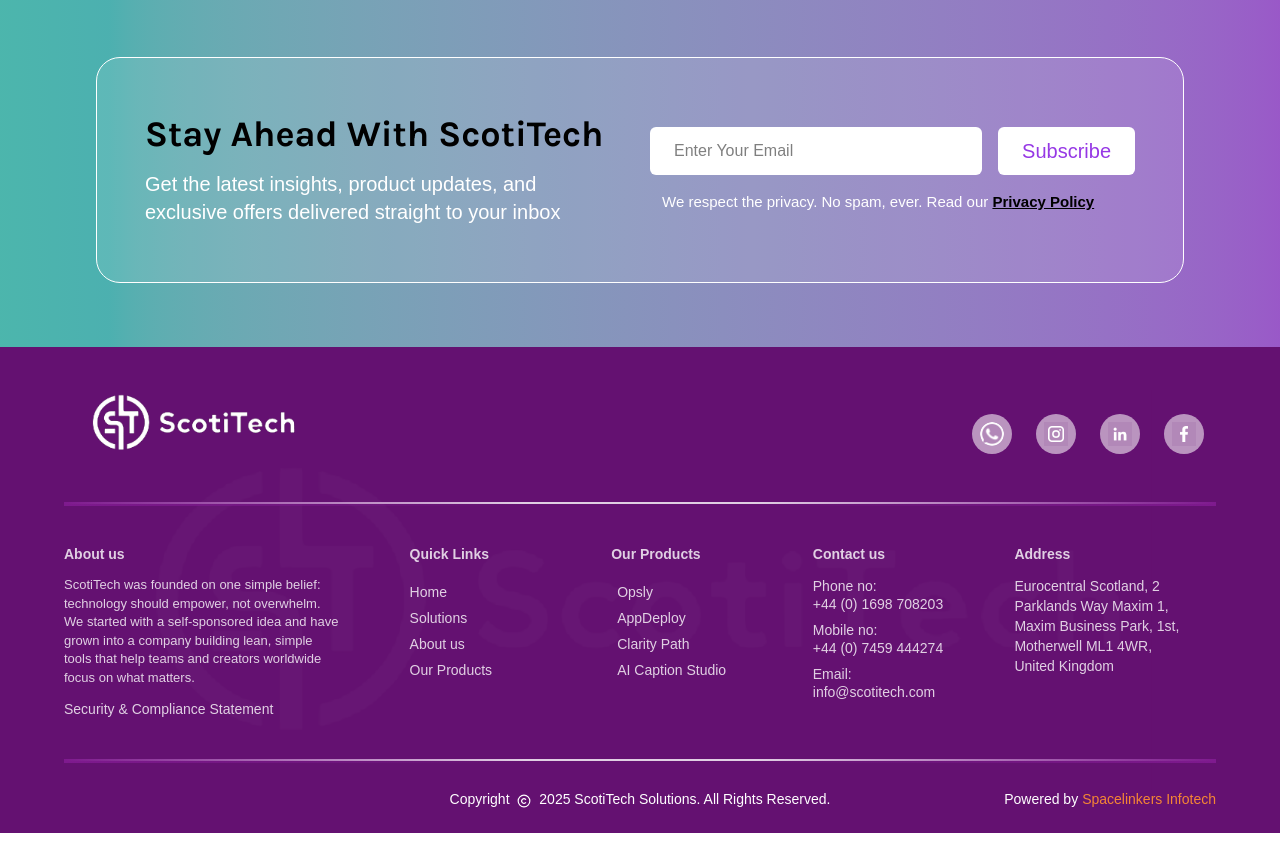
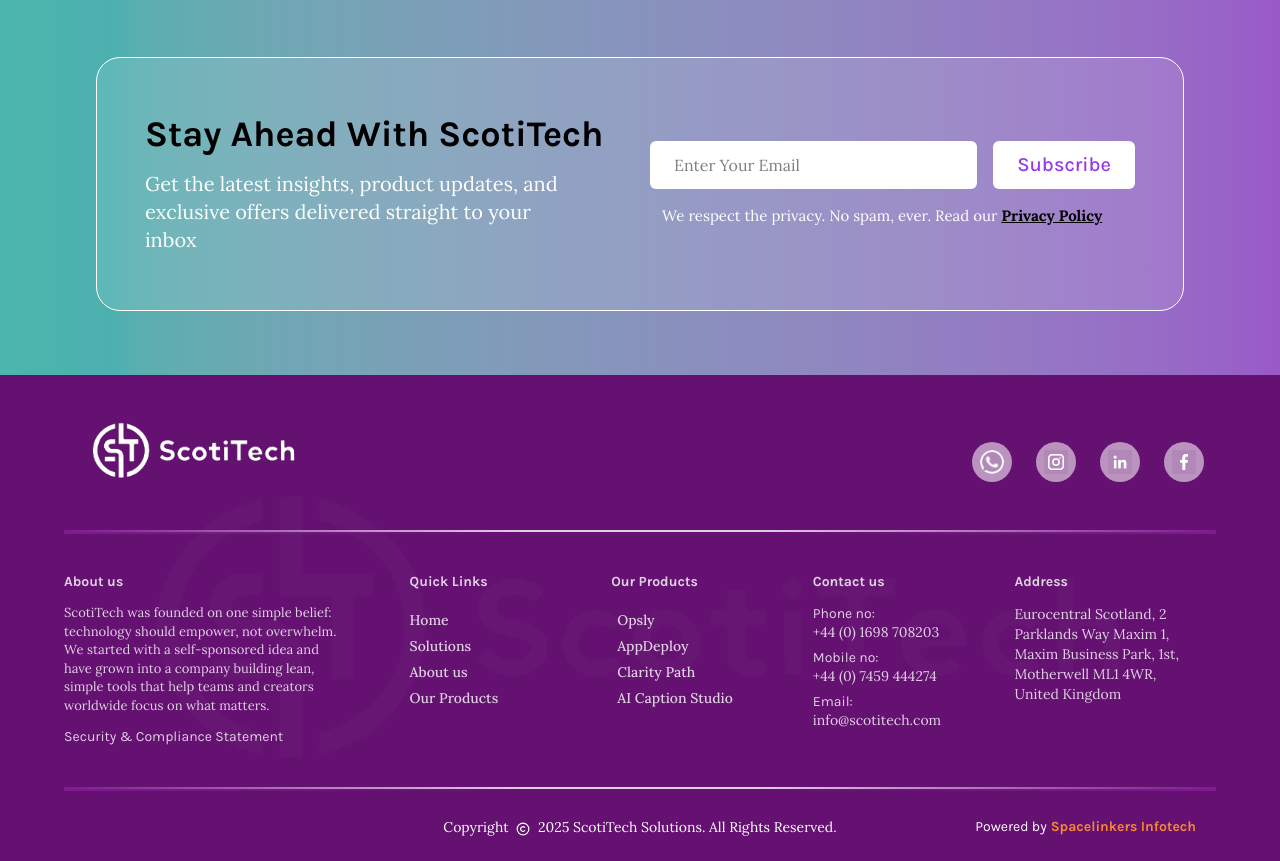
Before and after one commit to scotitech-pd/website, a Next.js app: page / in a window 1280 px wide. Shown: the part 6340-7201 px from the top of the page. Before the commit the page ends 7173 px from the top, so only its background shows below. Built offline with nearby package versions, Linux system fonts and the light colour scheme.

Commit message:
Enhance styling and layout consistency across components for improved readability and user experience

```diff
--- a/src/components/aboutus/MissionVision.jsx
+++ b/src/components/aboutus/MissionVision.jsx
@@ -3,12 +3,12 @@
 const MissionVision = () => {
   return (
     <div>
-      <section className="relative bg-white py-7 2xl:w-7xl 2xl:mx-auto overflow-hidden lg:w-[100%]">
+      <section className="relative bg-white py-7 overflow-hidden lg:w-[100%]">
         <div className="max-w-8xl mx-auto px-5 min-[500px]:px-10 md:px-20">
           {/* Mission */}
-          <div className="grid grid-cols-1 lg:grid-cols-2 items-center mb-[90px] min-[1500px]:w-[85%] min-[1500px]:mx-auto max-w-[100%] mx-auto">
+          <div className="grid grid-cols-1 lg:grid-cols-2 items-center mb-[90px] ">
             {/* Left Content */}
-            <div className="space-y-5 text-center lg:text-left px-5 sm:px-8 lg:pl-[100px] lg:px-0 relative">
+            <div className="space-y-5 text-center lg:text-left lg:pl-[100px]  relative">
               <div className="relative">
                 <h2 className="text-2xl sm:text-3xl font-karla lg:text-[30px] font-semibold text-black">
                   Our Mission
--- a/src/components/home/SubscribeSection.jsx
+++ b/src/components/home/SubscribeSection.jsx
@@ -37,7 +37,7 @@
             <h2 className="text-4xl min-[1550px]:text-5xl font-semibold font-karla mb-4 text-black">
               Stay Ahead With ScotiTech
             </h2>
-            <p className="text-lg min-[500px]:text-xl text-white sm:w-[90%] min-[1550px]:w-[70%] max-[650px]:leading-[22px]">
+            <p className="text-lg font-lora min-[500px]:text-xl text-white sm:w-[90%] min-[1550px]:w-[70%] max-[650px]:leading-[22px]">
               Get the latest insights, product updates, and exclusive offers
               delivered straight to your inbox
             </p>
@@ -53,11 +53,11 @@
                 placeholder="Enter Your Email"
                 value={email}
                 onChange={(e) => setEmail(e.target.value)}
-                className="flex-1 px-6 py-3 rounded-md text-black w-full bg-white max-w-[600px]"
+                className="flex-1 px-6 py-3 rounded-md text-black w-full font-lora bg-white max-w-[600px]"
               />
               <button
                 type="submit"
-                className="bg-white w-fit text-main-light px-4 md:px-6 py-1.5 md:py-2 rounded-md font-semibold sm:font-medium hover:bg-purple-100 transition text-[17px] md:text-xl"
+                className="bg-white w-fit text-main-light px-4 md:px-6 py-1.5 md:py-2 rounded-md font-semibold sm:font-medium font-karla hover:bg-purple-100 transition text-[17px] md:text-xl"
               >
                 Subscribe
               </button>
@@ -65,9 +65,9 @@
 
             {status && <p className="mt-4 text-sm text-white">{status}</p>}
 
-            <p className="text-sm min-[500px]:text-[15px] mt-4 text-white pl-3">
+            <p className="text-sm min-[500px]:text-[15px] mt-4 text-white pl-3 font-lora">
               We respect the privacy. No spam, ever. Read our{" "}
-              <a href="/privacy" className="font-bold underline text-black">
+              <a href="/privacy" className="font-bold underline text-black font-lora">
                 Privacy Policy
               </a>
             </p>
--- a/src/components/layout/Footer.jsx
+++ b/src/components/layout/Footer.jsx
@@ -131,14 +131,14 @@
 
         <div className="grid grid-cols-1 min-[1047px]:grid-cols-[30%_70%] text-sm text-white min-[570px]:text-white/80 my-10">
           <div className="w-[80%] z-0 hidden min-[1047px]:block">
-            <h5 className=" text font-bold pb-3 font-Montserrat">About us</h5>
-            <p className="text-[13px]">
+            <h5 className=" text font-bold pb-3 font-karla">About us</h5>
+            <p className="text-[13px] font-lora">
               ScotiTech was founded on one simple belief: technology should
               empower, not overwhelm. We started with a self-sponsored idea and
               have grown into a company building lean, simple tools that help
               teams and creators worldwide focus on what matters.
             </p>
-            <p className="mt-1 min-[1047px]:mt-3">
+            <p className="mt-1 min-[1047px]:mt-3 font-karla">
               Security & Compliance Statement
             </p>
           </div>
@@ -147,14 +147,14 @@
           <div className="m t-5 min-[1047px]:mt-0 grid grid-cols-2 min-[570px]:grid-cols-3 min-[700px]:grid-cols-[25%_25%_25%_25%] text-justify">
             {/* Navigation */}
             <div className="z-0 max-[570px]:mx-auto">
-              <h5 className=" text font-semibold pb-3">Quick Links</h5>
+              <h5 className=" text font-semibold pb-3 font-karla">Quick Links</h5>
               <ul className=" w-full ml-auto">
                 {footer_links.map((item, id) => {
                   return (
                     <li key={id} className="my-1.5 ">
                       <Link
                         href={item.link}
-                        className="duration-300 hover:text-white font-medium"
+                        className="duration-300 hover:text-white font-medium font-lora"
                       >
                         {item.title}
                       </Link>
@@ -166,14 +166,14 @@
 
             {/* Services */}
             <div className="z-0 max-[570px]:mx-auto">
-              <h5 className=" text font-semibold pb-3">Our Products</h5>
+              <h5 className=" text font-semibold pb-3 font-karla">Our Products</h5>
               <ul className=" w-full ml-auto">
                 {Services.map((item, id) => {
                   return (
                     <li key={id} className="m-1.5 ">
                       <Link
                         href={item.link}
-                        className="duration-300 hover:text-white font-medium"
+                        className="duration-300 hover:text-white font-medium font-lora"
                       >
                         {item.title}
                       </Link>
@@ -185,27 +185,27 @@
 
             {/* Contact us */}
             <div className="max-[700px]:hidden z-0">
-              <h5 className="text font-semibold pb-3">Contact us</h5>
+              <h5 className="text font-semibold font-karla pb-3">Contact us</h5>
               <div className="w-[85%] ml-[7%] md:ml-0">
                 <a href="tel:+">
                   {" "}
                   <div className="md:flex flex-col">
-                    <p className="-mb-0.5">Phone no: </p>
-                    <p>+44 (0) 1698 708203</p>
+                    <p className="-mb-0.5 font-karla">Phone no: </p>
+                    <p className="font-lora">+44 (0) 1698 708203</p>
                   </div>
                 </a>
                 <a href="tel:+">
                   {" "}
                   <div className="md:flex flex-col md:mt-1.5">
-                    <p className="-mb-0.5">Mobile no: </p>
-                    <p>+44 (0) 7459 444274</p>
+                    <p className="-mb-0.5 font-karla">Mobile no: </p>
+                    <p className="font-lora">+44 (0) 7459 444274</p>
                   </div>
                 </a>
                 <a href="mailto:info@spacelinkers.com">
                   {" "}
                   <div className="md:flex flex-col  md:mt-1.5">
-                    <p className="-mb-0.5">Email:</p>
-                    <p>info@scotitech.com</p>
+                    <p className="-mb-0.5 font-karla">Email:</p>
+                    <p className="font-lora">info@scotitech.com</p>
                   </div>
                 </a>
               </div>
@@ -213,8 +213,8 @@
 
             {/* Address */}
             <div className="max-[570px]:hidden pb-3 z-0 max-w-[237px]">
-              <h5 className="text font-semibold pb-3">Address</h5>
-              <p className="w-[90%] text-left">
+              <h5 className="text font-semibold pb-3 font-karla">Address</h5>
+              <p className="w-[90%] text-left font-lora">
                 Eurocentral Scotland, 2 Parklands Way Maxim 1, Maxim Business
                 Park, 1st, Motherwell ML1 4WR, United Kingdom
               </p>
@@ -230,15 +230,15 @@
           </div>
           <div className="max-w-[280px] mx-auto ">
             <div className="flex">
-              <h5 className="text font-semibold pb-3">Address</h5>
+              <h5 className="text font-semibold pb-3 font-karla">Address</h5>
               <div></div>
             </div>
-            <p className="text-left">
+            <p className="text-left font-lora">
               Eurocentral Scotland, 2 Parklands Way Maxim 1, Maxim Business
               Park, 1st, Motherwell ML1 4WR, United Kingdom
             </p>
-            <p className="mt-1">+44 (0) 1698 708203</p>
-            <p>info@scotitech.com</p>
+            <p className="mt-1 font-lora">+44 (0) 1698 708203</p>
+            <p className="font-lora">info@scotitech.com</p>
           </div>
         </div>
 
@@ -251,24 +251,24 @@
         {/* Right reserved */}
         <div className="relative text-sm h-fit mb-5">
           <div className="flex items-center justify-center relative h-fit">
-            <div className="text-center">
+            <div className="text-center font-lora">
               Copyright <Copyright className="mx-1 size-3.5 inline" /> 2025 ScotiTech
               Solutions.{" "}
-              <span className="max-[415]:block"> All Rights Reserved.</span>
+              <span className="max-[415]:block font-lora"> All Rights Reserved.</span>
             </div>
           </div>
 
-          <div className="min-[790px]:hidden flex justify-center items-center mt-1">
+          <div className="min-[790px]:hidden   font-bold  font-karla flex justify-center items-center mt-1">
             Powered by
             <Link href="/">
-              <p className="cursor-pointer text-[#F58634] ml-1">Spacelinkers</p>{" "}
+              <p className="cursor-pointer font-bold  font-karla  text-[#F58634] ml-1">Spacelinkers</p>{" "}
             </Link>
           </div>
 
-          <div className="hidden min-[790px]:flex absolute right-0 top-0">
+          <div className="hidden min-[790px]:flex absolute right-5 top-0 font-karla">
             Powered by
             <Link href="/">
-              <p className="cursor-pointer text-[#F58634] ml-1">Spacelinkers Infotech</p>{" "}
+              <p className="cursor-pointer font-bold  font-karla text-[#F58634] ml-1">Spacelinkers Infotech</p>{" "}
             </Link>
           </div>
         </div>
--- a/src/components/layout/Navbar.jsx
+++ b/src/components/layout/Navbar.jsx
@@ -36,7 +36,7 @@
     {
       id: 1,
       title: "AppDeploy",
-      link: "/appdeploy",
+      link: "products/appdeploy",
       desc: "Effortless iOS App Distribution",
     },
     {
--- a/src/components/solutions/ProductShowcase.jsx
+++ b/src/components/solutions/ProductShowcase.jsx
@@ -92,7 +92,7 @@
               >
                 {product.name}
               </h3>
-              <p className="text-[13px] text-gray-700 mb-3 w-full">
+              <p className="text-[13px] text-black font-lora mb-4 font-medium w-full">
                 {product.description}
               </p>
               <div className="space-y-2  left-4 w-[90%] absolute bottom-2">
```
Also changed, not shown: src/components/aboutus/Leadershipteam.jsx (+6 -6 lines), src/components/solutions/AppDeploySection.jsx (+6 -6 lines).
